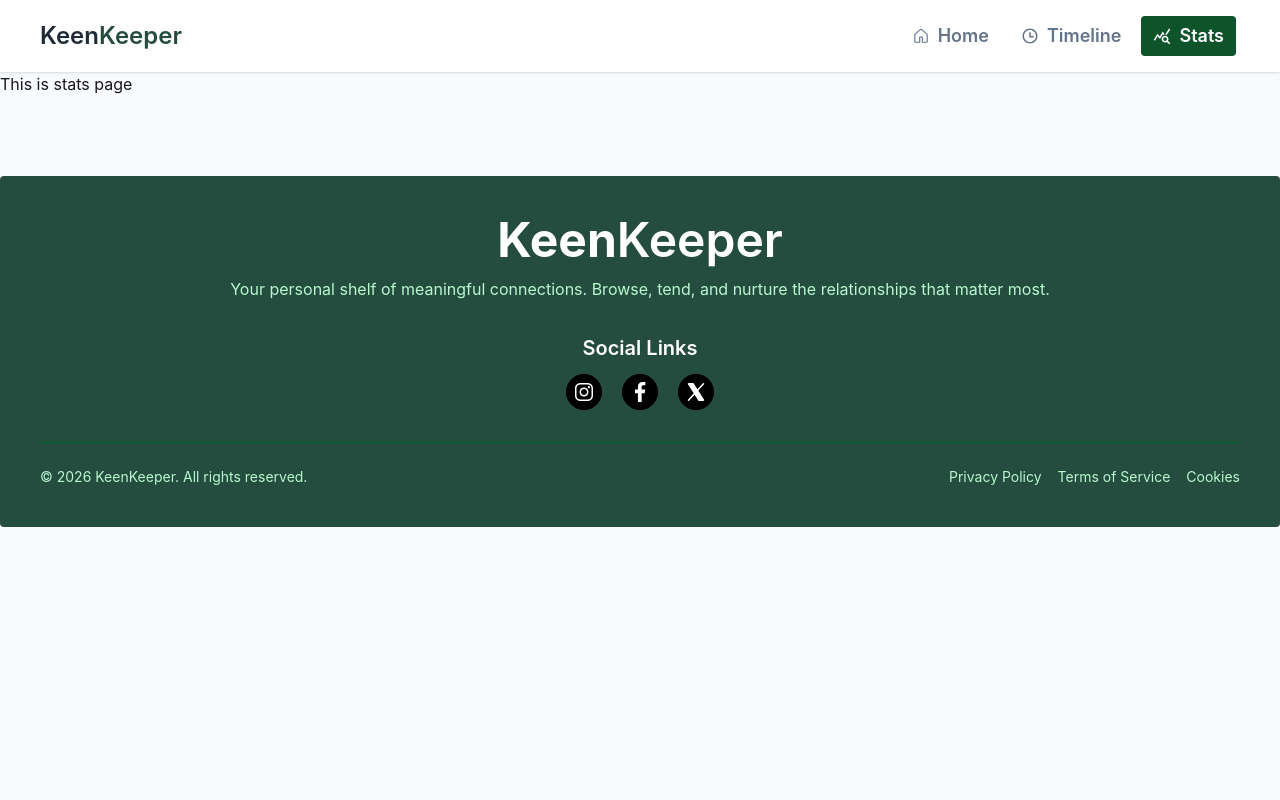
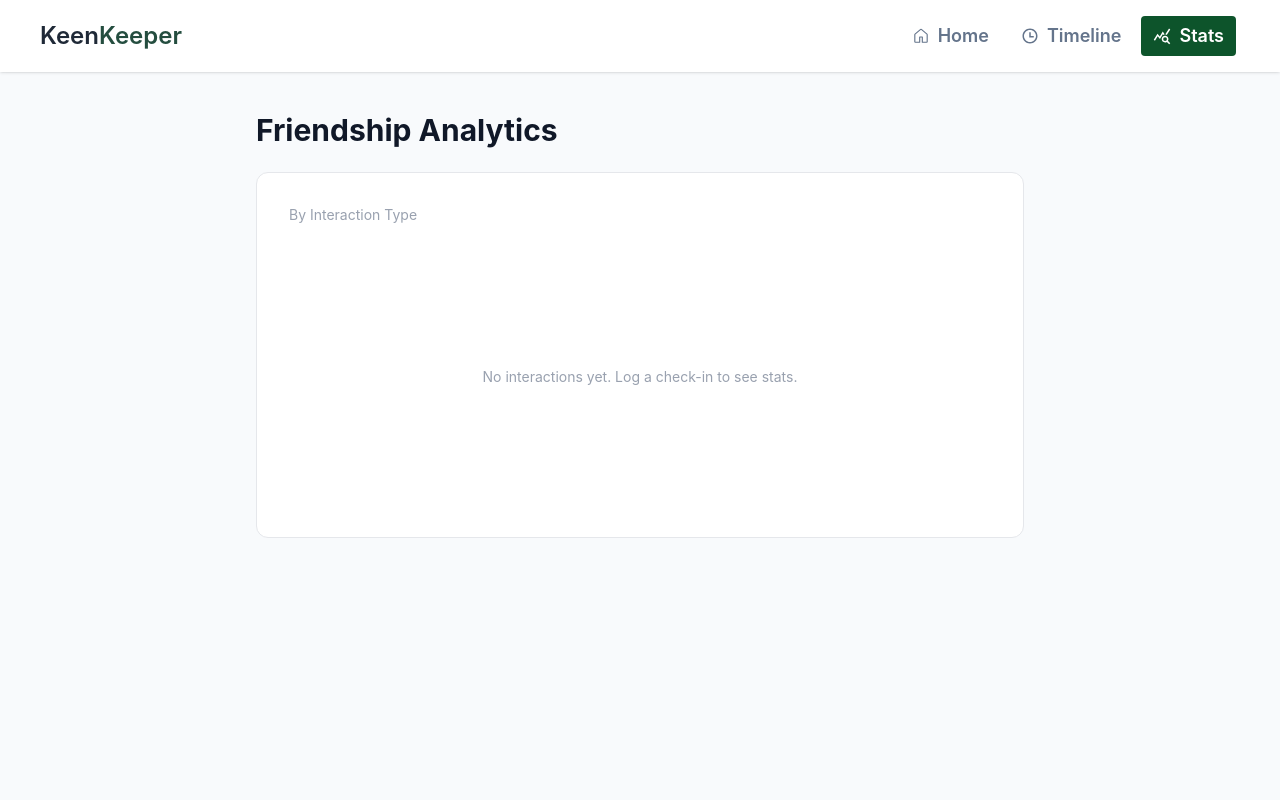
Before and after one commit to ibn-azam/keen-keeper, a React (Vite) app: page /stats in a window 1280 px wide. Shown: the top 800 px of the page. Built offline with nearby package versions, Linux system fonts and the light colour scheme.

Commit message:
added stats according to timeline data

```diff
--- a/package.json
+++ b/package.json
@@ -15,6 +15,7 @@
     "react-dom": "^19.2.5",
     "react-icons": "^5.6.0",
     "react-router": "^7.14.2",
+    "recharts": "^3.8.1",
     "tailwindcss": "^4.2.4"
   },
   "devDependencies": {
--- a/src/pages/stats/Stats.jsx
+++ b/src/pages/stats/Stats.jsx
@@ -1,11 +1,72 @@
-import React from 'react';
+import { PieChart, Pie, Cell, Legend, Tooltip, ResponsiveContainer } from 'recharts';
+import { useContact } from '../../Context/ContactContext';
 
-const StatsPage = () => {
+const COLORS = {
+    Text:  "#7C3AED",
+    Call:  "#244D3F",
+    Video: "#4ADE80",
+};
+
+export default function StatsPage() {
+    const { timeline } = useContact();
+
+
+    const counts = timeline.reduce((acc, entry) => {
+        acc[entry.type] = (acc[entry.type] || 0) + 1;
+        return acc;
+    }, {});
+
+    const data = Object.entries(counts).map(([name, value]) => ({ name, value }));
+
     return (
-        <div>
-            <h2>This is stats page</h2>
+        <div className="min-h-screen bg-[#F8FAFC] p-4 sm:p-6 md:p-10">
+            <div className="max-w-3xl mx-auto">
+
+                <h1 className="text-3xl font-bold text-gray-900 mb-6">Friendship Analytics</h1>
+
+                <div className="bg-white border border-gray-200 rounded-xl p-8">
+                    <p className="text-sm text-gray-400 mb-6">By Interaction Type</p>
+
+                    {data.length === 0 ? (
+                        <div className="flex items-center justify-center h-64 text-gray-400 text-sm">
+                            No interactions yet. Log a check-in to see stats.
+                        </div>
+                    ) : (
+                        <ResponsiveContainer width="100%" height={300}>
+                            <PieChart>
+                                <Pie
+                                    data={data}
+                                    cx="50%"
+                                    cy="50%"
+                                    innerRadius={80}
+                                    outerRadius={120}
+                                    paddingAngle={3}
+                                    dataKey="value"
+                                >
+                                    {data.map((entry) => (
+                                        <Cell
+                                            key={entry.name}
+                                            fill={COLORS[entry.name] ?? "#94A3B8"}
+                                        />
+                                    ))}
+                                </Pie>
+                                <Tooltip
+                                    formatter={(value, name) => [`${value} interactions`, name]}
+                                    contentStyle={{ borderRadius: '8px', border: '1px solid #e5e7eb', fontSize: '13px' }}
+                                />
+                                <Legend
+                                    iconType="circle"
+                                    iconSize={10}
+                                    formatter={(value) => (
+                                        <span style={{ color: '#6B7280', fontSize: '12px' }}>{value}</span>
+                                    )}
+                                />
+                            </PieChart>
+                        </ResponsiveContainer>
+                    )}
+                </div>
+
+            </div>
         </div>
     );
-};
-
-export default StatsPage;
+}
```
Also changed, not shown: 1 other file (tests, documents, lock files or other folders).
